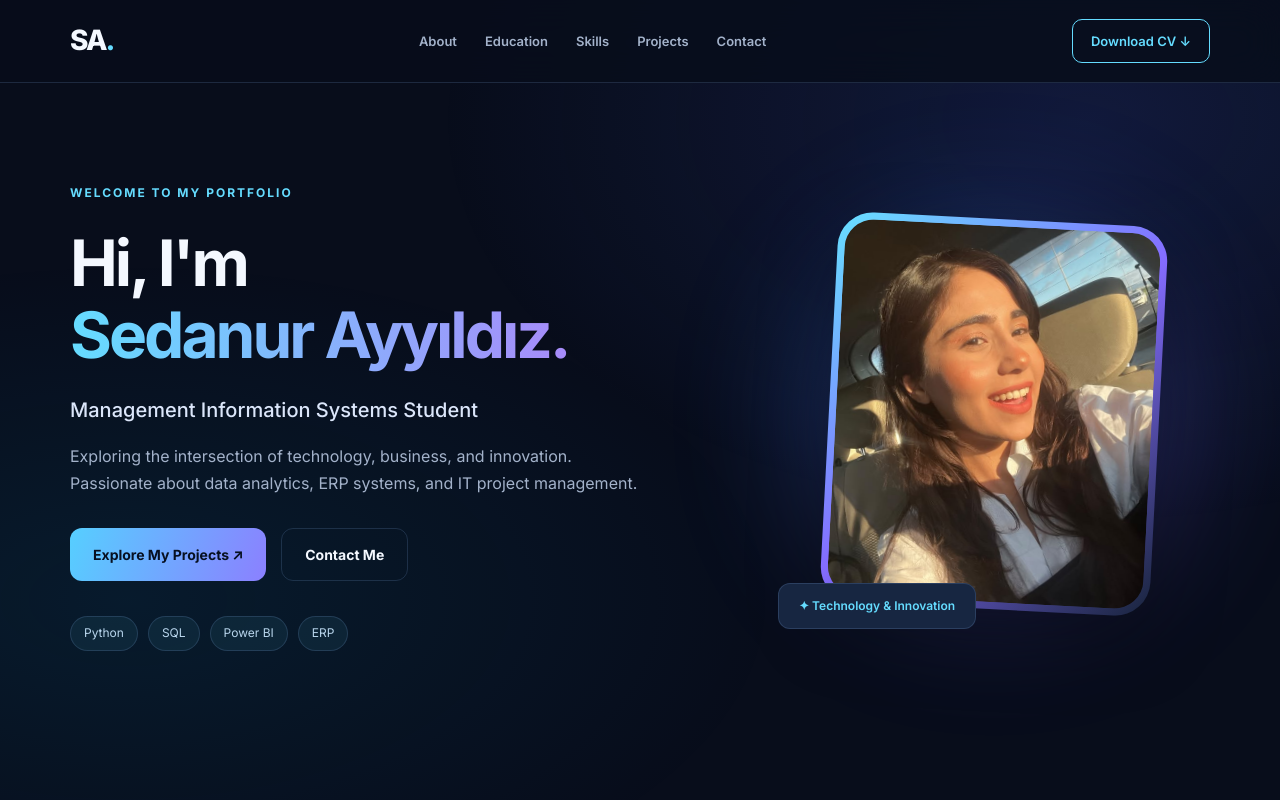
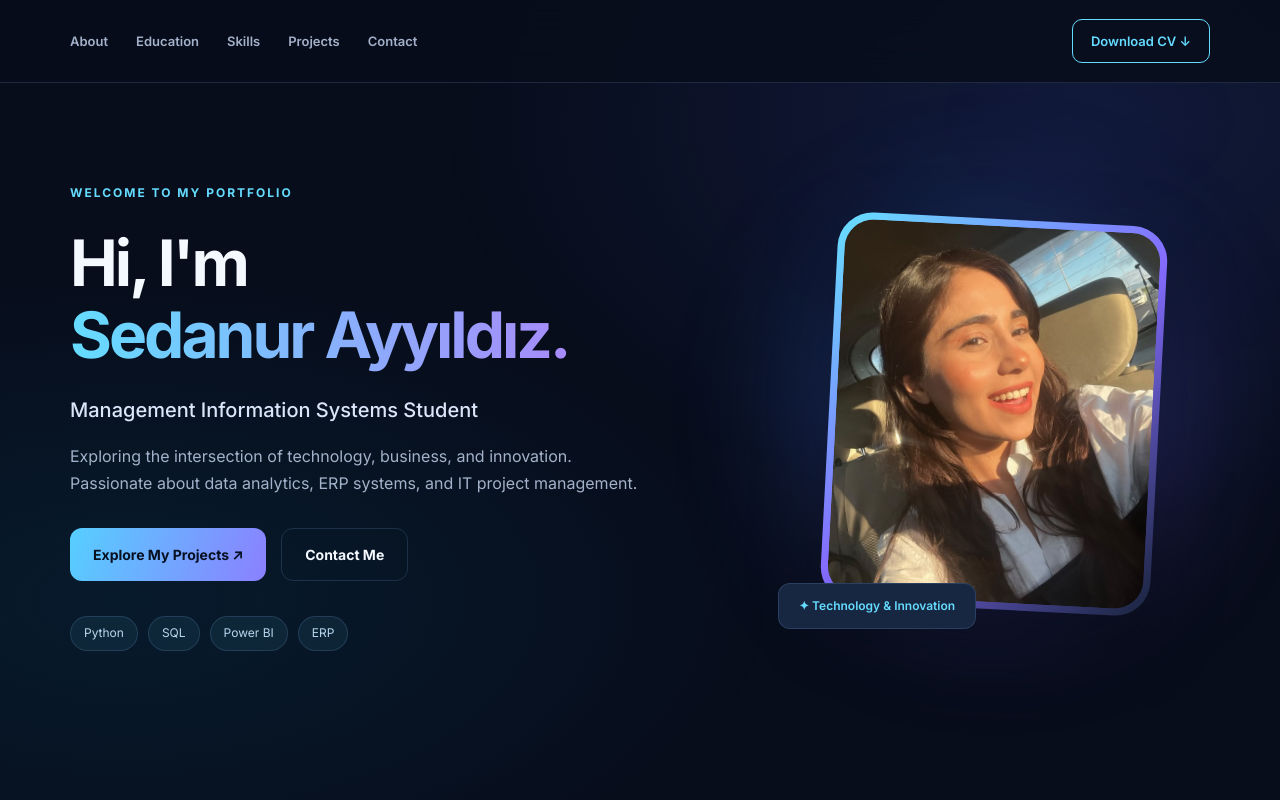
Before and after one commit to sedanurayyildiz/sedanurayyildiz.github.io, a plain HTML site: page index.html in a window 1280 px wide. Shown: the top 800 px of the page. Drawn offline with Linux system fonts and the light colour scheme.

Commit message:
Update index.html

```diff
--- a/index.html
+++ b/index.html
@@ -25,9 +25,6 @@
 
     <header class="site-header">
         <nav class="navbar" aria-label="Main navigation">
-            <a class="logo" href="#home">
-                SA<span>.</span>
-            </a>
 
             <div class="nav-links">
                 <a href="#about">About</a>
```
